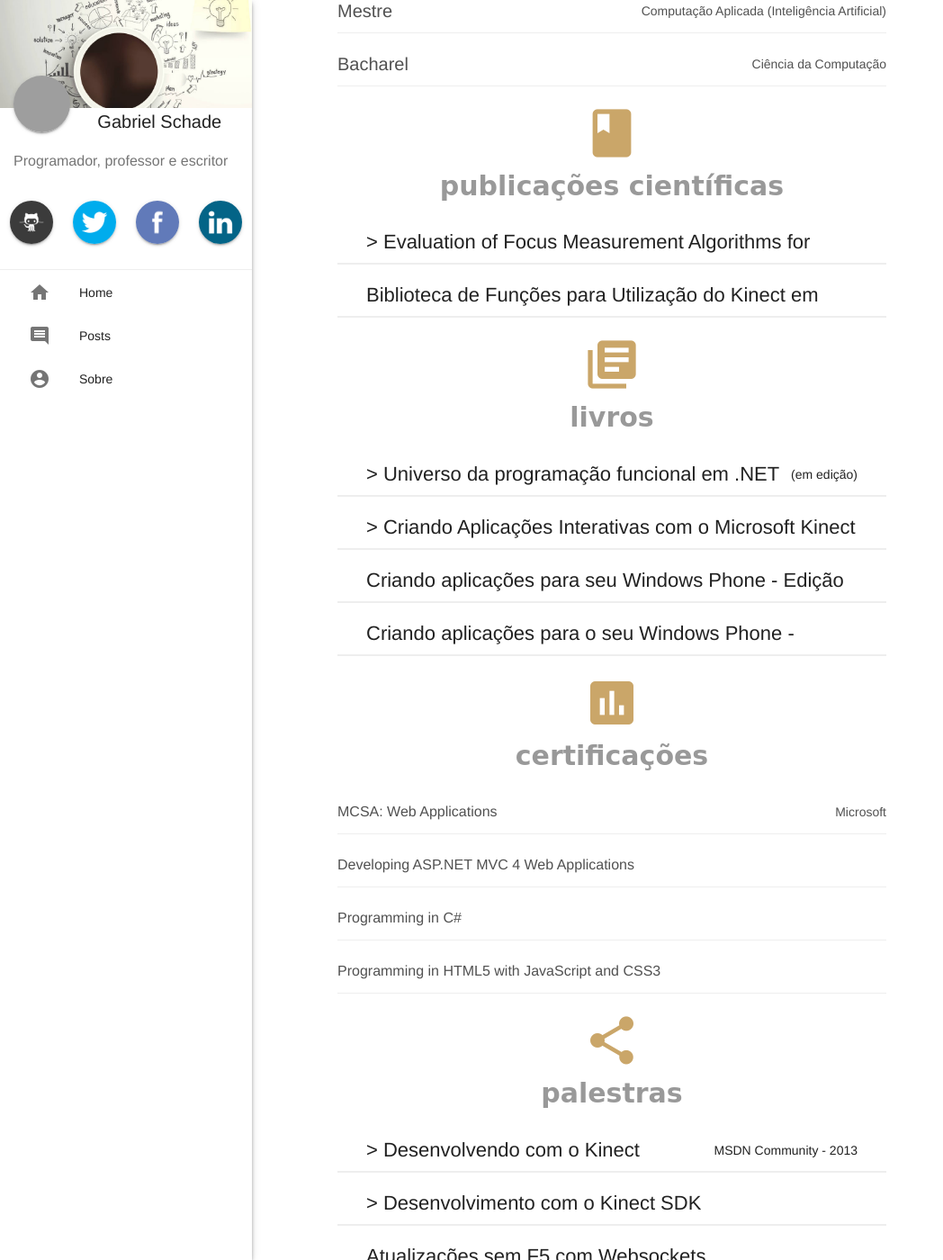
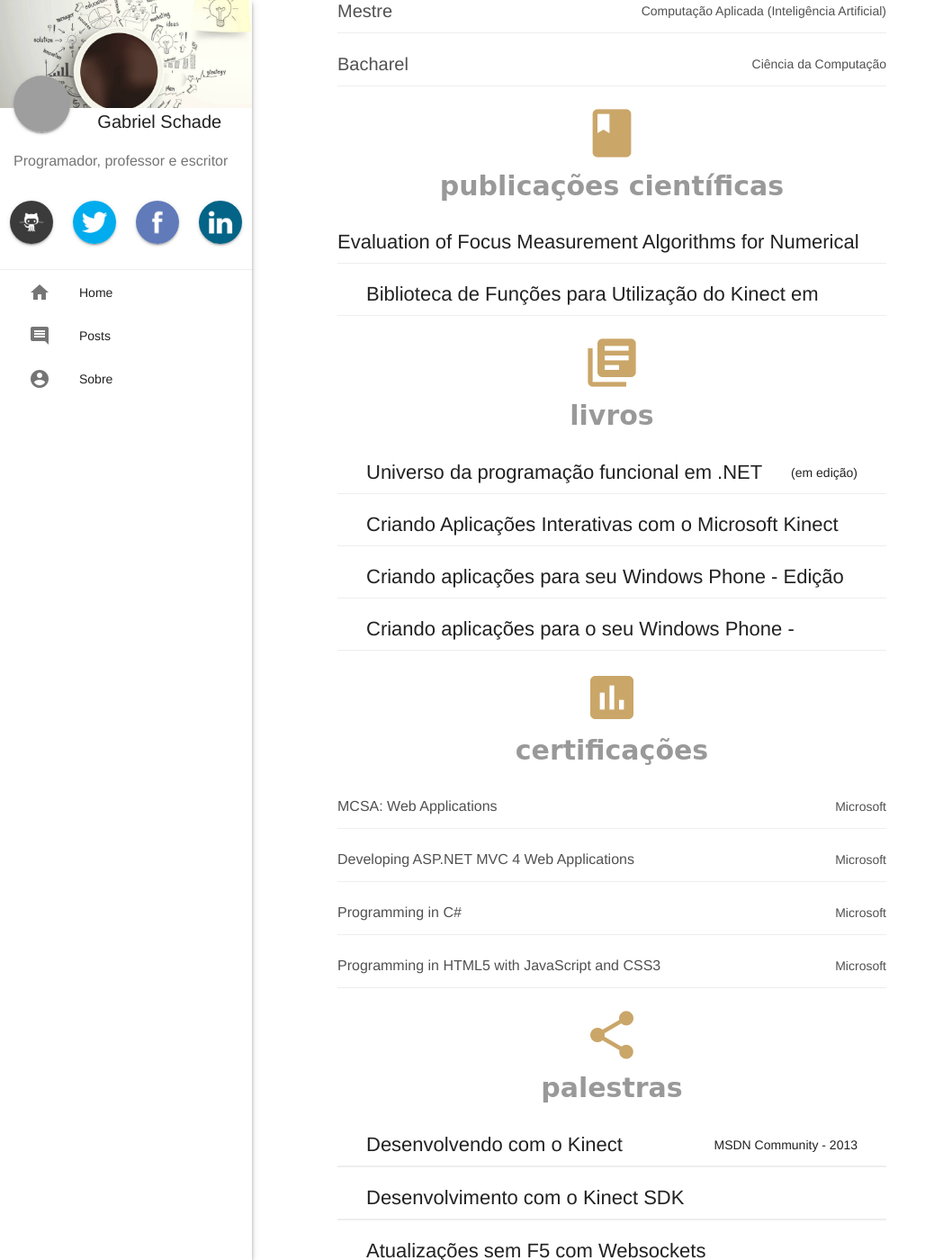
Before and after one commit to gabrielschade/gabrielschade.github.io, a Jekyll site: the page built from about.md, in a window 1280 px wide and 1400 px high, scrolled down 1467 px. Shown: the whole window at 90% size, without its empty margins (0-1048 px from the left). Built offline with Jekyll 4.4.1, drawn with Linux system fonts in a browser that asks for light colours; nearby versions of some CDN libraries; comment, search, counter and statistics services are not loaded; grey boxes are pictures that could not be loaded.

Commit message:
fix-skills

```diff
--- a/_includes/skills.html
+++ b/_includes/skills.html
@@ -32,16 +32,16 @@
         </div>
         <div class="row left-align">
             <ul class="margin-side-30">
-            <li class="content-list-item margin-top-0 font-16 light-bottom-border">
-                <a class="none-decoration waves-effect" href="https://www.journals.elsevier.com/pattern-recognition-letters/">>
+            <li class="content-list-item margin-top-0 font-16">
+                <a class="none-decoration waves-effect no-padding font-12" href="https://www.journals.elsevier.com/pattern-recognition-letters/">
                 Evaluation of Focus Measurement Algorithms for Numerical Diffraction in Digital Inline Holography Microscopy
-                <span class="right font-small"> (em submissão)</span>
+                <span class="right font-10"> (em submissão)</span>
                  </a>
             </li>
-             <li class="content-list-item margin-top-0 font-16 light-bottom-border">
-                 <a class="none-decoration waves-effect" href="http://www.ucsp.edu.pe/sibgrapi2013/index.php?option=com_content&view=article&id=81&Itemid=495">
+             <li class="content-list-item margin-top-0 font-16">
+                 <a class="none-decoration waves-effect font-12" href="http://www.ucsp.edu.pe/sibgrapi2013/index.php?option=com_content&view=article&id=81&Itemid=495">
                 Biblioteca de Funções para Utilização do Kinect em Jogos Eletrônicos e Aplicações NUI
-                <span class="right font-small"> SIBGRAPI 2013</span>
+                <span class="right font-10"> SIBGRAPI 2013</span>
                  </a>
              </li>
             </ul>
@@ -59,25 +59,25 @@
         </div>
         <div class="row left-align">
             <ul class="margin-side-30">
-            <li class="content-list-item margin-top-0 font-16 light-bottom-border">
-                <a class="none-decoration waves-effect" href="https://www.casadocodigo.com.br/">>
+            <li class="content-list-item margin-top-0 font-16">
+                <a class="none-decoration waves-effect" href="https://www.casadocodigo.com.br/">
                 Universo da programação funcional em .NET
                 <span class="right font-small">(em edição)</span>
                  </a>
             </li>
-            <li class="content-list-item margin-top-0 font-16 light-bottom-border">
-                <a class="none-decoration waves-effect" href="https://www.casadocodigo.com.br/products/livro-kinect">>
+            <li class="content-list-item margin-top-0 font-16">
+                <a class="none-decoration waves-effect" href="https://www.casadocodigo.com.br/products/livro-kinect">
                 Criando Aplicações Interativas com o Microsoft Kinect
                 <span class="right font-small">2013</span>
                  </a>
             </li>
-             <li class="content-list-item margin-top-0 font-16 light-bottom-border">
-                 <a class="none-decoration waves-effect" href="https://www.casadocodigo.com.br/products/livro-windows-phone-runtime">
+             <li class="content-list-item margin-top-0 font-16">
+                 <a class="none-decoration waves-effect font-small" href="https://www.casadocodigo.com.br/products/livro-windows-phone-runtime">
                 Criando aplicações para seu Windows Phone - Edição Windows Runtime
                 <span class="right font-small"> 2014</span>
                  </a>
              </li>
-              <li class="content-list-item margin-top-0 font-16 light-bottom-border">
+              <li class="content-list-item margin-top-0 font-16">
                  <a class="none-decoration waves-effect" href="https://www.casadocodigo.com.br/products/livro-windows-phone">
                 Criando aplicações para o seu Windows Phone - Edição Silverlight
                 <span class="right font-small"> 2014</span>
@@ -104,12 +104,15 @@
             </li>
             <li class="content-list-item margin-top-0 font-16 light-bottom-border">
                 Developing ASP.NET MVC 4 Web Applications
+                <span class="right font-small"> Microsoft</span>
             </li>
             <li class="content-list-item margin-top-0 font-16 light-bottom-border">
                 Programming in C#
+                <span class="right font-small"> Microsoft</span>
             </li>
             <li class="content-list-item margin-top-0 font-16 light-bottom-border">
                 Programming in HTML5 with JavaScript and CSS3
+                <span class="right font-small"> Microsoft</span>
             </li>
             </ul>
         </div>
@@ -127,13 +130,13 @@
         <div class="row left-align">
             <ul class="margin-side-30">
             <li class="content-list-item margin-top-0 font-16 light-bottom-border">
-                <a class="none-decoration waves-effect" href="https://catarinati.com.br/evento-da-bludotnet-traz-palestra-sobre-desenvolvimento-com-kinect/">>
+                <a class="none-decoration waves-effect" href="https://catarinati.com.br/evento-da-bludotnet-traz-palestra-sobre-desenvolvimento-com-kinect/">
                 Desenvolvendo com o Kinect
                 <span class="right font-small">MSDN Community - 2013</span>
                  </a>
             </li>
             <li class="content-list-item margin-top-0 font-16 light-bottom-border">
-                <a class="none-decoration waves-effect" href="http://www.thedevelopersconference.com.br/tdc/2014/florianopolis/trilha-dot-net">>
+                <a class="none-decoration waves-effect" href="http://www.thedevelopersconference.com.br/tdc/2014/florianopolis/trilha-dot-net">
                 Desenvolvimento com o Kinect SDK
                 <span class="right font-small"> The Developers Conference - 2014</span>
                  </a>
--- a/css/blog.css
+++ b/css/blog.css
@@ -65,6 +65,15 @@
 .font-16{
     font-size: 16px;
 }
+
+.font-12{
+    font-size:12px;
+}
+
+.font-10{
+    font-size:10px;
+}
+
 
 .font-small{
     font-size:14px;
```
